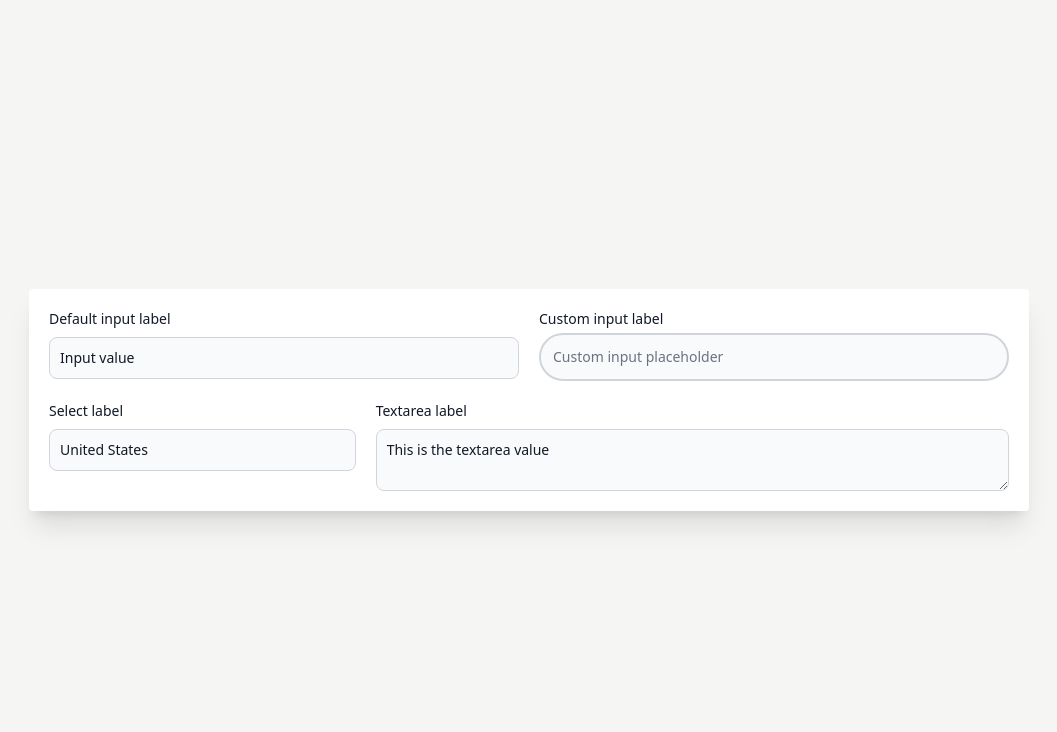
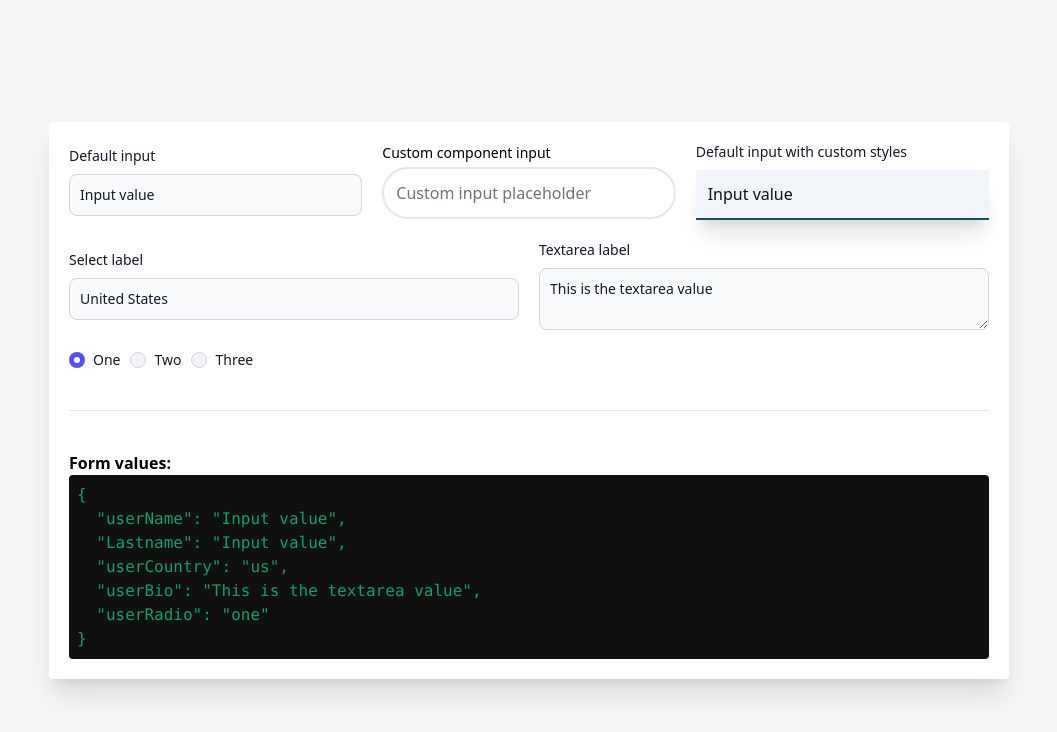
Before and after one commit to Lithos-hub/form-generator-vue, a Vue app: page / in a window 1280 px wide. Shown: the top 732 px of the page, without its empty margins (111-1168 px from the left). Built offline with nearby package versions, Linux system fonts and the light colour scheme.

Commit message:
add BaseRadio and form output preview

```diff
--- a/src/App.vue
+++ b/src/App.vue
@@ -1,7 +1,10 @@
 <template>
 	<div class="bg-stone-100 h-screen flex flex-col justify-center items-center">
-		<div class="w-[1000px] bg-white p-5 rounded shadow-xl">
-			<VueFormLatte format="grid" :components="components" @submit="onSubmit" />
+		<div class="bg-white p-5 rounded shadow-xl w-[75vw]">
+			<VueFormLatte ref="formRef" format="grid" :components="components" @submit="onSubmit" />
+			<hr class="my-10" />
+			<strong>Form values:</strong>
+			<pre class="bg-[#101010] text-green-500 rounded p-2">{{ formValues }}</pre>
 		</div>
 	</div>
 </template>
@@ -10,37 +13,54 @@
 import VueFormLatte from './lib/VueFormLatte.vue';
 import { VueFormLatteItem } from './lib/VueFormLatte.interfaces';
 import CustomInput from './CustomInput.vue';
+import { computed, ref } from 'vue';
+
+const formRef = ref<InstanceType<typeof VueFormLatte>>();
+
+const formValues = computed(() => formRef.value?.model);
 
 const components: VueFormLatteItem[] = [
 	{
 		componentType: 'input',
-		colspan: 6,
+		colspan: 4,
 		props: {
 			name: 'userName',
 			initialValue: 'Input value',
 			placeholder: 'Input placeholder',
-			label: 'Default input label',
+			label: 'Default input',
 		},
 	},
 	{
 		componentType: 'input',
 		customComponent: CustomInput,
-		colspan: 6,
+		colspan: 4,
 		props: {
 			name: 'Lastname',
 			initialValue: 'Input value',
 			placeholder: 'Custom input placeholder',
-			label: 'Custom input label',
+			label: 'Custom component input',
+		},
+	},
+	{
+		componentType: 'input',
+		colspan: 4,
+		props: {
+			customStyles:
+				'p-3 shadow-xl w-full bg-slate-100 border-b-2 outline-none border-cyan-900 caret-[#202020] text-[#101010]',
+			name: 'Lastname',
+			initialValue: 'Input value',
+			placeholder: 'Custom input placeholder',
+			label: 'Default input with custom styles',
 		},
 	},
 	{
 		componentType: 'select',
-		colspan: 4,
+		colspan: 6,
 		props: {
 			name: 'userCountry',
 			initialValue: 'us',
 			label: 'Select label',
-			data: [
+			selectData: [
 				{ value: 'us', label: 'United States' },
 				{ value: 'mx', label: 'Mexico' },
 				{ value: 'ca', label: 'Canada' },
@@ -49,7 +69,7 @@ const components: VueFormLatteItem[] = [
 	},
 	{
 		componentType: 'textarea',
-		colspan: 8,
+		colspan: 6,
 		props: {
 			name: 'userBio',
 			initialValue: 'This is the textarea value',
@@ -57,6 +77,20 @@ const components: VueFormLatteItem[] = [
 			placeholder: 'Textarea placeholder',
 		},
 	},
+	{
+		componentType: 'radio',
+		colspan: 4,
+		props: {
+			name: 'userRadio',
+			initialValue: 'one',
+			label: 'Radio label',
+			radioData: [
+				{ value: 'one', label: 'One', name: 'one' },
+				{ value: 'two', label: 'Two', name: 'two' },
+				{ value: 'three', label: 'Three', name: 'three' },
+			],
+		},
+	},
 ];
 
 const onSubmit = () => alert('Form submitted!');
--- a/src/lib/VueFormLatte.const.ts
+++ b/src/lib/VueFormLatte.const.ts
@@ -2,7 +2,7 @@ import BaseInput from './components/BaseInput.vue';
 import BaseSelect from './components/BaseSelect.vue';
 import BaseTextarea from './components/BaseTextarea.vue';
 // import BaseCheckbox from "./components/BaseCheckbox.vue";
-// import BaseRadio from "./components/BaseRadio.vue";
+import BaseRadio from './components/BaseRadio.vue';
 // import BaseFile from "./components/BaseFile.vue";
 // import BaseButton from "./components/BaseButton.vue";
 
@@ -13,7 +13,7 @@ export const componentOptions = {
 	select: BaseSelect,
 	textarea: BaseTextarea,
 	// checkbox: BaseCheckbox,
-	// radio: BaseRadio,
+	radio: BaseRadio,
 	// file: BaseFile,
 	// button: BaseButton
 };
--- a/src/lib/VueFormLatte.interfaces.ts
+++ b/src/lib/VueFormLatte.interfaces.ts
@@ -1,7 +1,9 @@
 // import { FormType } from "./VueFormLatte.const";
+import { BaseRadioItem } from './components/BaseRadio.interfaces';
 import { BaseSelectItem } from './components/BaseSelect.interfaces';
 
 interface FormComponentProps {
+	customStyles?: string;
 	name: string;
 	initialValue: unknown;
 	placeholder?: string;
@@ -9,12 +11,14 @@ interface FormComponentProps {
 	required?: boolean;
 	disabled?: boolean;
 	readonly?: boolean;
-	data?: BaseSelectItem[];
+	selectData?: BaseSelectItem[];
+	radioData?: BaseRadioItem[];
 }
 export interface VueFormLatteItem {
 	componentType: string;
 	customComponent?: unknown;
 	colspan?: number | string;
+
 	props: FormComponentProps;
 }
 
--- a/src/lib/VueFormLatte.vue
+++ b/src/lib/VueFormLatte.vue
@@ -9,7 +9,7 @@
 		<div
 			v-for="({ componentType, customComponent, colspan, props }, i) of components"
 			:key="i"
-			:class="`col-span-${colspan || 12}`">
+			:class="`col-span-${colspan || 12} self-center`">
 			<component
 				:is="customComponent || componentOptions['input']"
 				v-if="componentType === 'input'"
@@ -26,6 +26,12 @@
 			<component
 				:is="customComponent || componentOptions['textarea']"
 				v-if="componentType === 'textarea'"
+				:key="renderKey"
+				v-model="model[props.name]"
+				v-bind="props" />
+			<component
+				:is="customComponent || componentOptions['radio']"
+				v-if="componentType === 'radio'"
 				:key="renderKey"
 				v-model="model[props.name]"
 				v-bind="props" />
@@ -57,4 +63,6 @@ onMounted(() => {
 	components.forEach(({ props }) => (model.value[props.name] = props.initialValue));
 	initFlowbite();
 });
+
+defineExpose({ model });
 </script>
--- a/src/lib/components/BaseInput.interfaces.ts
+++ b/src/lib/components/BaseInput.interfaces.ts
@@ -2,6 +2,7 @@ import type { InputHTMLAttributes } from 'vue';
 
 export interface BaseInputProps extends /* @vue-ignore */ InputHTMLAttributes {
 	modelValue: string | number;
+	customStyles?: string;
 	label?: string;
 	name: string;
 }
--- a/src/lib/components/BaseInput.vue
+++ b/src/lib/components/BaseInput.vue
@@ -1,7 +1,7 @@
 <template>
 	<div data-testid="base-input">
-		<label v-if="label" :for="name">{{ label }}</label>
-		<input v-model="model" v-bind="$attrs" />
+		<label v-if="label" :for="name" class="default__label">{{ label }}</label>
+		<input v-model="model" v-bind="$attrs" :class="customStyles || 'default__input'" />
 	</div>
 </template>
 
--- /dev/null
+++ b/src/lib/components/BaseRadio.interfaces.ts
@@ -0,0 +1,15 @@
+import type { InputHTMLAttributes } from 'vue';
+
+export interface BaseRadioItem {
+	value: string;
+	label: string;
+	name: string;
+}
+
+export interface BaseRadioProps extends /* @vue-ignore */ InputHTMLAttributes {
+	modelValue: string | number;
+	label?: string;
+	name: string;
+	format?: 'row' | 'column';
+	radioData: BaseRadioItem[];
+}
--- a/src/lib/components/BaseRadio.vue
+++ b/src/lib/components/BaseRadio.vue
@@ -1,7 +1,28 @@
 <template>
-	<div>Radio</div>
+	<div
+		:class="{
+			'flex flex-row gap-2.5': format === 'row',
+			'flex flex-col gap-2.5': format === 'column',
+		}">
+		<div v-for="{ label, value, name } of radioData" :key="label" class="flex items-center">
+			<input
+				:id="value"
+				v-model="model"
+				:name="name"
+				type="radio"
+				:value="value"
+				class="radio__input" />
+			<label :for="value" class="radio__label">{{ label }}</label>
+		</div>
+	</div>
 </template>
 
-<script setup lang="ts"></script>
+<script setup lang="ts">
+import { BaseRadioProps } from './BaseRadio.interfaces';
 
-<style scoped></style>
+withDefaults(defineProps<BaseRadioProps>(), {
+	format: 'row',
+});
+
+const model = defineModel<string>();
+</script>
--- a/src/lib/components/BaseSelect.interfaces.ts
+++ b/src/lib/components/BaseSelect.interfaces.ts
@@ -6,7 +6,7 @@ export interface BaseSelectItem {
 }
 
 export interface BaseSelectProps extends /* @vue-ignore */ SelectHTMLAttributes {
-	data: BaseSelectItem[] | [];
+	selectData: BaseSelectItem[] | [];
 	name: string;
 	value: string | number;
 	placeholder?: string;
--- a/src/lib/components/BaseSelect.vue
+++ b/src/lib/components/BaseSelect.vue
@@ -4,20 +4,21 @@
 			<div v-if="isSelecting" class="fixed inset-0 z-0" @click="isSelecting = false"></div>
 		</Teleport>
 
-		<label v-if="label" :for="name">{{ label }}</label>
+		<label v-if="label" :for="name" class="default__label">{{ label }}</label>
 
 		<div class="relative">
 			<input
-				:value="data?.find((option) => option.value === value)?.label || 'Select an option'"
+				:value="selectData?.find((option) => option.value === value)?.label || 'Select an option'"
 				readonly
 				data-testid="base-select__input"
+				class="default__input"
 				@focus="isSelecting = true" />
 		</div>
 		<ul
 			v-if="isSelecting"
 			class="absolute bg-white border border-gray-300 mt-1 w-full rounded-md shadow-lg z-50">
 			<li
-				v-for="{ label, value } in data"
+				v-for="{ label, value } in selectData"
 				:key="value"
 				class="p-2 hover:bg-indigo-100 cursor-pointer first:rounded-t-md last:rounded-b-md"
 				@click="onSelectItem(value)">
--- a/src/lib/components/BaseTextarea.vue
+++ b/src/lib/components/BaseTextarea.vue
@@ -1,9 +1,9 @@
 <template>
 	<div>
-		<label v-if="label" :for="name">
+		<label v-if="label" :for="name" class="default__label">
 			{{ label }}
 		</label>
-		<textarea v-model="model" v-bind="$attrs" />
+		<textarea v-model="model" v-bind="$attrs" class="default__textarea" />
 	</div>
 </template>
 
--- a/src/lib/style.css
+++ b/src/lib/style.css
@@ -2,14 +2,22 @@
 @tailwind components;
 @tailwind utilities;
 
-input {
+.default__input {
 	@apply outline-2 outline-indigo-500 bg-gray-50 border border-gray-300 text-gray-900 text-sm rounded-lg focus:border-indigo-500 block w-full p-2.5 dark:bg-gray-700 dark:border-gray-600 dark:placeholder-gray-400 dark:text-white;
 }
 
-textarea {
+.default__textarea {
 	@apply block p-2.5 w-full text-sm text-gray-900 bg-gray-50 rounded-lg border border-gray-300 focus:ring-indigo-500 focus:border-indigo-500 dark:bg-gray-700 dark:border-gray-600 dark:placeholder-gray-400 dark:text-white dark:focus:ring-indigo-500 dark:focus:border-indigo-500;
 }
 
-label {
+.default__label {
 	@apply block mb-2 text-sm font-medium text-gray-900 dark:text-white;
 }
+
+.radio__input {
+	@apply w-4 h-4 text-indigo-600 bg-gray-100 border-gray-300 focus:ring-indigo-500 dark:focus:ring-indigo-600 dark:ring-offset-gray-800 focus:ring-2 dark:bg-gray-700 dark:border-gray-600;
+}
+
+.radio__label {
+	@apply ms-2 text-sm font-medium text-gray-900 dark:text-gray-300;
+}
```
